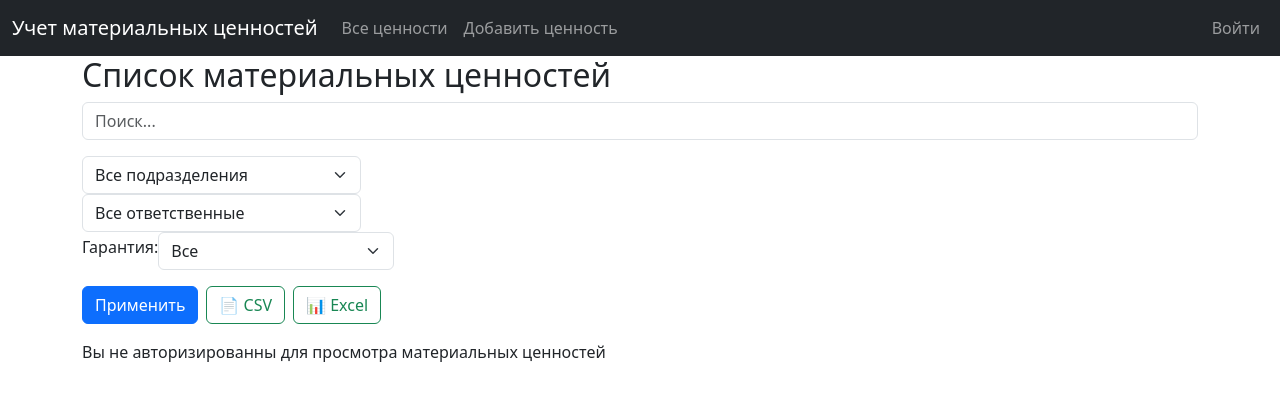
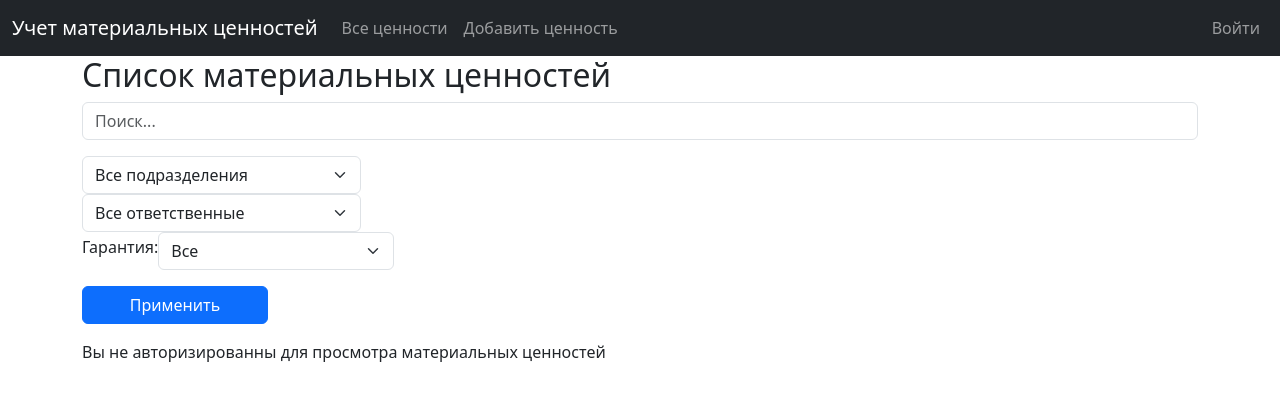
Before and after one commit to VladSaevets/Inventory-system, a Django app: page / in a window 1280 px wide. Shown: the top 401 px of the page. Run offline with Django 5.2, Linux system fonts and the light colour scheme; data that the repository does not hold is empty.

Commit message:
change visual asset_list.html

```diff
--- a/inventory_system/templates/assets/asset_list.html
+++ b/inventory_system/templates/assets/asset_list.html
@@ -58,24 +58,31 @@
         </div>
 
         <!-- Кнопка -->
-        <div class="d-flex gap-2">
-            <button type="submit" class="btn btn-primary">Применить</button>
-
-            <!-- Экспорт в CSV -->
-            <a href="#" class="btn btn-outline-success"
-               onclick="this.href='{% url 'assets:export_csv' %}?'+new URLSearchParams(new FormData(this.closest('form'))).toString();">
-                📄 CSV
-            </a>
-
-            <!-- Экспорт в Excel -->
-            <a href="#" class="btn btn-outline-success"
-               onclick="this.href='{% url 'assets:export_excel' %}?'+new URLSearchParams(new FormData(this.closest('form'))).toString();">
-                📊 Excel
-            </a>
+        <div class="col-md-2 align-self-end">
+            <button type="submit" class="btn btn-primary w-100">Применить</button>
         </div>
 
     </form>
     {% if user.is_authenticated %}
+        <div class="d-flex justify-content-end align-items-center mb-3">
+            <div class="btn-group" role="group" aria-label="Export buttons">
+                <!-- Экспорт в CSV -->
+                <a href="#"
+                   class="btn btn-success btn-sm d-flex align-items-center"
+                   title="Выгрузить в CSV"
+                   onclick="this.href='{% url 'assets:export_csv' %}?'+new URLSearchParams(new FormData(document.querySelector('form'))).toString();">
+                    <i class="bi bi-file-earmark-text me-1"></i> CSV
+                </a>
+                <!-- Экспорт в Excel -->
+                <a href="#"
+                   class="btn btn-success btn-sm d-flex align-items-center"
+                   title="Выгрузить в Excel"
+                   onclick="this.href='{% url 'assets:export_excel' %}?'+new URLSearchParams(new FormData(document.querySelector('form'))).toString();">
+                    <i class="bi bi-file-earmark-excel me-1"></i> Excel
+                </a>
+            </div>
+        </div>
+
         <div class="d-flex justify-content-between align-items-center mb-3">
             <div>
                 <form method="get" class="d-flex align-items-center">
--- a/inventory_system/templates/base.html
+++ b/inventory_system/templates/base.html
@@ -7,6 +7,9 @@
 
     <!-- Bootstrap CSS -->
     <link href="https://cdn.jsdelivr.net/npm/bootstrap@5.3.3/dist/css/bootstrap.min.css" rel="stylesheet">
+    <!-- Bootstrap icons -->
+    <link href="https://cdn.jsdelivr.net/npm/bootstrap-icons@1.10.5/font/bootstrap-icons.css" rel="stylesheet">
+
 
     {% block extra_head %}{% endblock %}
 </head>
```
